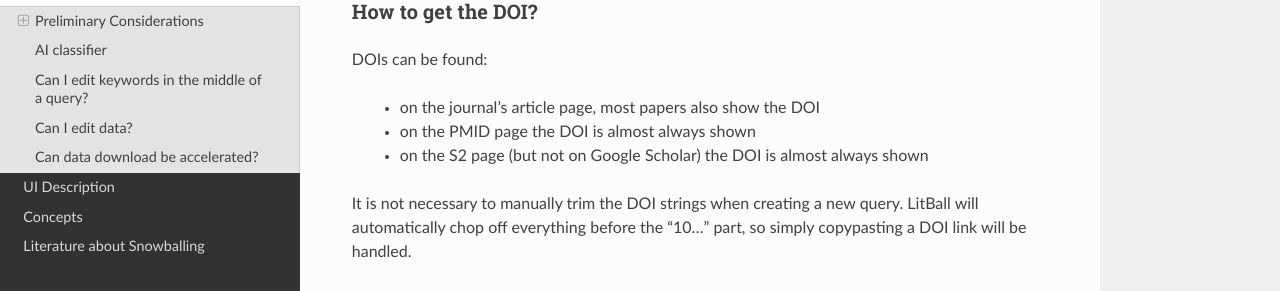
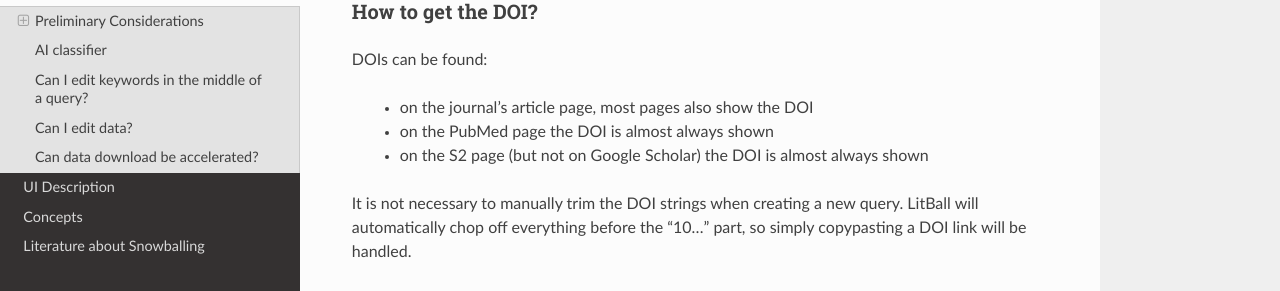
Before and after one commit to rwst/LitBall, a Sphinx documentation site: the page built from doc/using.rst, in a window 1280 px wide and 900 px high, scrolled down 2143 px. Shown: the part 160-451 px from the top of the window. Built offline with Sphinx 7.4.7 and the Read the Docs theme 2.0.0, drawn with Linux system fonts in a browser that asks for light colours.

Commit message:
doc: typo

```diff
--- a/doc/using.rst
+++ b/doc/using.rst
@@ -68,9 +68,9 @@ How to get the DOI?
 ^^^^^^^^^^^^^^^^^^^
 DOIs can be found:
 
- - on the journal's article page, most papers also show the DOI
+ - on the journal's article page, most pages also show the DOI
 
- - on the PMID page the DOI is almost always shown
+ - on the PubMed page the DOI is almost always shown
 
  - on the S2 page (but not on Google Scholar) the DOI is almost always shown
 
```
